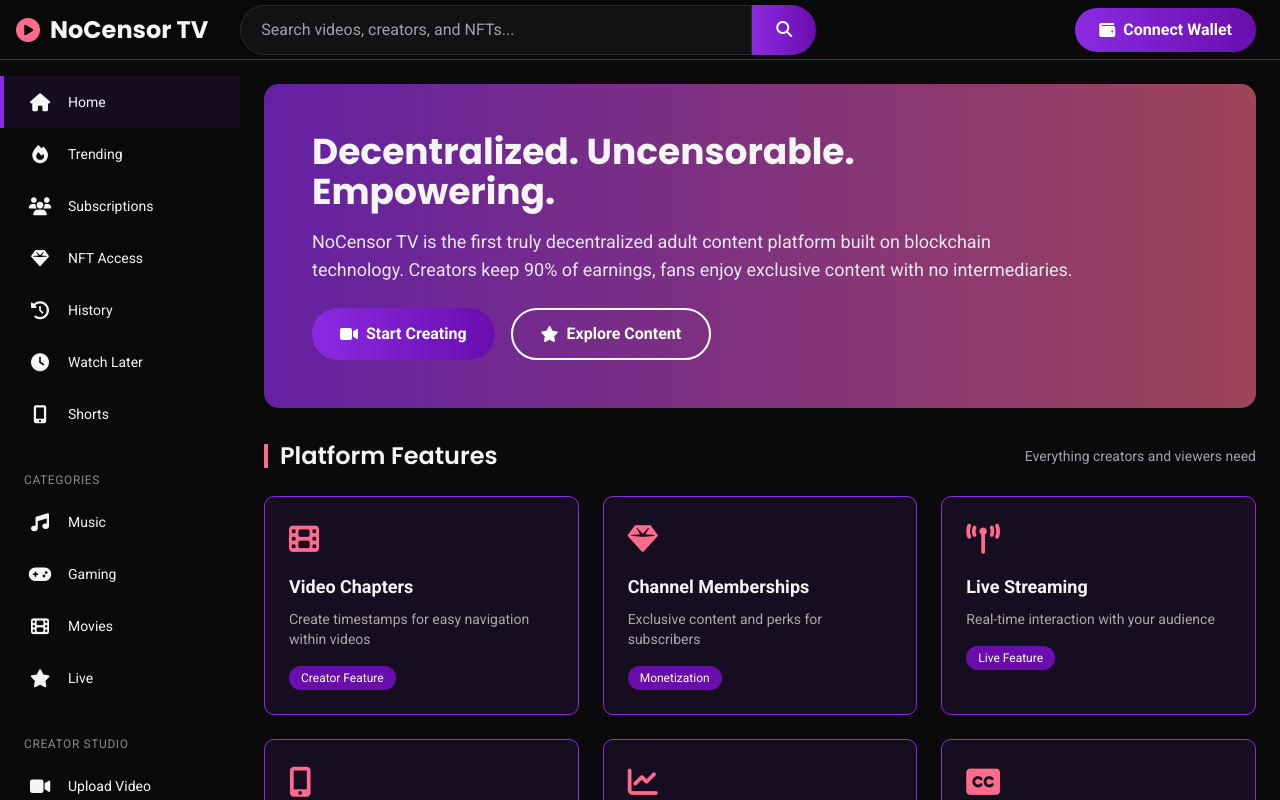
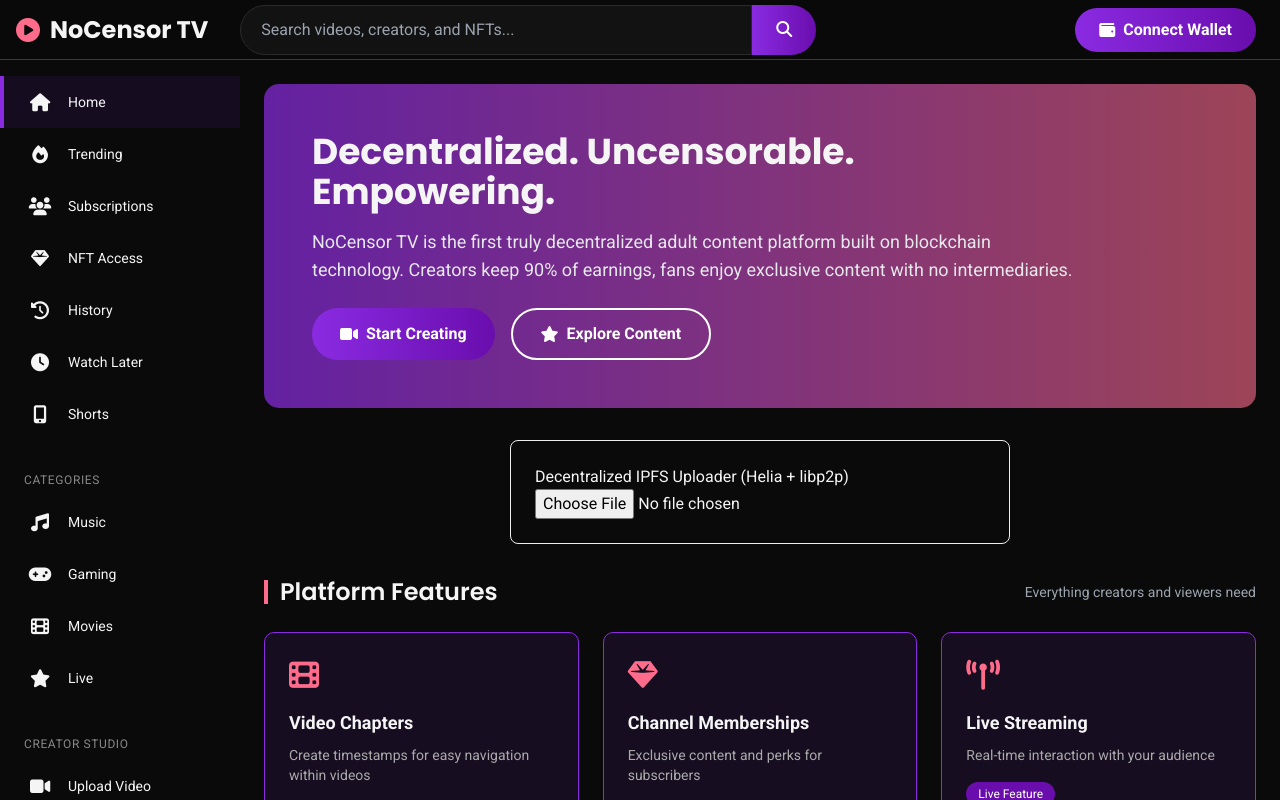
Before and after one commit to MukeshCoderDev/nocensor-tv, a React (Vite) app: page / in a window 1280 px wide. Shown: the top 800 px of the page. Built offline with nearby package versions, Linux system fonts and the light colour scheme.

Commit message:
updating

```diff
--- /dev/null
+++ b/ipfs-uploader.js
@@ -0,0 +1,17 @@
+import { createHelia } from 'helia'
+import { unixfs } from '@helia/unixfs'
+import { webSockets } from '@libp2p/websockets'
+import { webRTC } from '@libp2p/webrtc'
+import { noise } from '@chainsafe/libp2p-noise'
+import { yamux } from '@chainsafe/libp2p-yamux'
+import { bootstrap } from '@libp2p/bootstrap'
+
+export async function uploadToIPFS(fileBuffer) {
+  // Use the Helia browser preset for maximum compatibility
+  const helia = await createHelia()
+  const fs = unixfs(helia)
+  const cid = await fs.addBytes(fileBuffer)
+  await helia.pins.add(cid)
+  await helia.stop()
+  return cid.toString()
+}
--- a/package.json
+++ b/package.json
@@ -18,8 +18,10 @@
     "preload": "node scripts/preload-content.js"
   },
   "dependencies": {
+    "@emotion/styled": "^11.14.1",
     "@headlessui/react": "^2.2.4",
     "@helia/dag-json": "^1.0.0",
+    "@helia/ipns": "^8.2.3",
     "@helia/strings": "^1.0.0",
     "@helia/unixfs": "^1.0.0",
     "@heroicons/react": "^2.2.0",
--- a/pages/HomePage.tsx
+++ b/pages/HomePage.tsx
@@ -7,6 +7,9 @@ import FeatureCard from '../components/FeatureCard';
 import Icon from '../components/Icon';
 import { RECOMMENDED_VIDEOS, TOP_CREATORS, PLATFORM_FEATURES, THEME_COLORS } from '../constants';
 import { Video } from '../types';
+
+// Import the decentralized IPFS uploader
+import DecentralizedIpfsUploader from '../src/components/DecentralizedIpfsUploader';
 
 interface HomePageProps {
   onPlayVideo: (video: Video) => void;
@@ -36,6 +39,11 @@ const HomePage: React.FC<HomePageProps> = ({ onPlayVideo }) => {
             </button>
           </div>
         </div>
+      </div>
+
+      {/* Decentralized IPFS Uploader for build deployment */}
+      <div className="my-8">
+        <DecentralizedIpfsUploader />
       </div>
 
       {/* Platform Features */}
--- /dev/null
+++ b/src/components/DecentralizedIpfsUploader.tsx
@@ -0,0 +1,58 @@
+import React, { useState } from 'react';
+import { uploadToIPFS } from '../../ipfs-uploader.js';
+import { publishToIPNS } from '../utils/ipns-publish';
+
+const DecentralizedIpfsUploader: React.FC = () => {
+  const [cid, setCid] = useState<string | null>(null);
+  const [loading, setLoading] = useState(false);
+  const [ipnsAddress, setIpnsAddress] = useState<string | null>(null);
+  const [error, setError] = useState<string | null>(null);
+
+  const handleFileChange = async (e: React.ChangeEvent<HTMLInputElement>) => {
+    setError(null);
+    setCid(null);
+    const file = e.target.files?.[0];
+    if (!file) return;
+    setLoading(true);
+    try {
+      const arrayBuffer = await file.arrayBuffer();
+      const uint8 = new Uint8Array(arrayBuffer);
+      const cid = await uploadToIPFS(uint8);
+      setCid(cid);
+      // Publish to IPNS
+      const ipnsAddr = await publishToIPNS(cid);
+      setIpnsAddress(ipnsAddr);
+    } catch (err: any) {
+      setError(err.message || 'Upload failed');
+    } finally {
+      setLoading(false);
+    }
+  };
+
+  return (
+    <div style={{ maxWidth: 500, margin: '2rem auto', padding: 24, border: '1px solid #eee', borderRadius: 8 }}>
+      <h2>Decentralized IPFS Uploader (Helia + libp2p)</h2>
+      <input type="file" onChange={handleFileChange} />
+      {loading && <p>Uploading to IPFS...</p>}
+      {cid && (
+        <div>
+          <p><strong>CID:</strong> {cid}</p>
+          <a href={`https://ipfs.io/ipfs/${cid}`} target="_blank" rel="noopener noreferrer">
+            View on IPFS
+          </a>
+          {ipnsAddress && (
+            <div style={{ marginTop: 12 }}>
+              <p><strong>IPNS Address:</strong> {ipnsAddress}</p>
+              <a href={`https://ipfs.io/ipns/${ipnsAddress}`} target="_blank" rel="noopener noreferrer">
+                View Latest via IPNS
+              </a>
+            </div>
+          )}
+        </div>
+      )}
+      {error && <p style={{ color: 'red' }}>{error}</p>}
+    </div>
+  );
+};
+
+export default DecentralizedIpfsUploader;
--- /dev/null
+++ b/src/utils/helia-instance.ts
@@ -0,0 +1,10 @@
+import { createHelia } from 'helia';
+
+let heliaInstance: Awaited<ReturnType<typeof createHelia>> | null = null;
+
+export async function getHeliaInstance() {
+  if (!heliaInstance) {
+    heliaInstance = await createHelia();
+  }
+  return heliaInstance;
+}
--- /dev/null
+++ b/src/utils/ipns-publish.ts
@@ -0,0 +1,10 @@
+import { ipns } from '@helia/ipns';
+import { getHeliaInstance } from './helia-instance';
+
+export async function publishToIPNS(cid: string) {
+  const helia = await getHeliaInstance();
+  const ipnsInstance = ipns(helia);
+  const key = await ipnsInstance.createKey();
+  await ipnsInstance.publish(key, cid);
+  return key.id.toString();
+}
```
Also changed, not shown: scripts/deploy.js (added), 2 other files (tests, documents, lock files or other folders).
